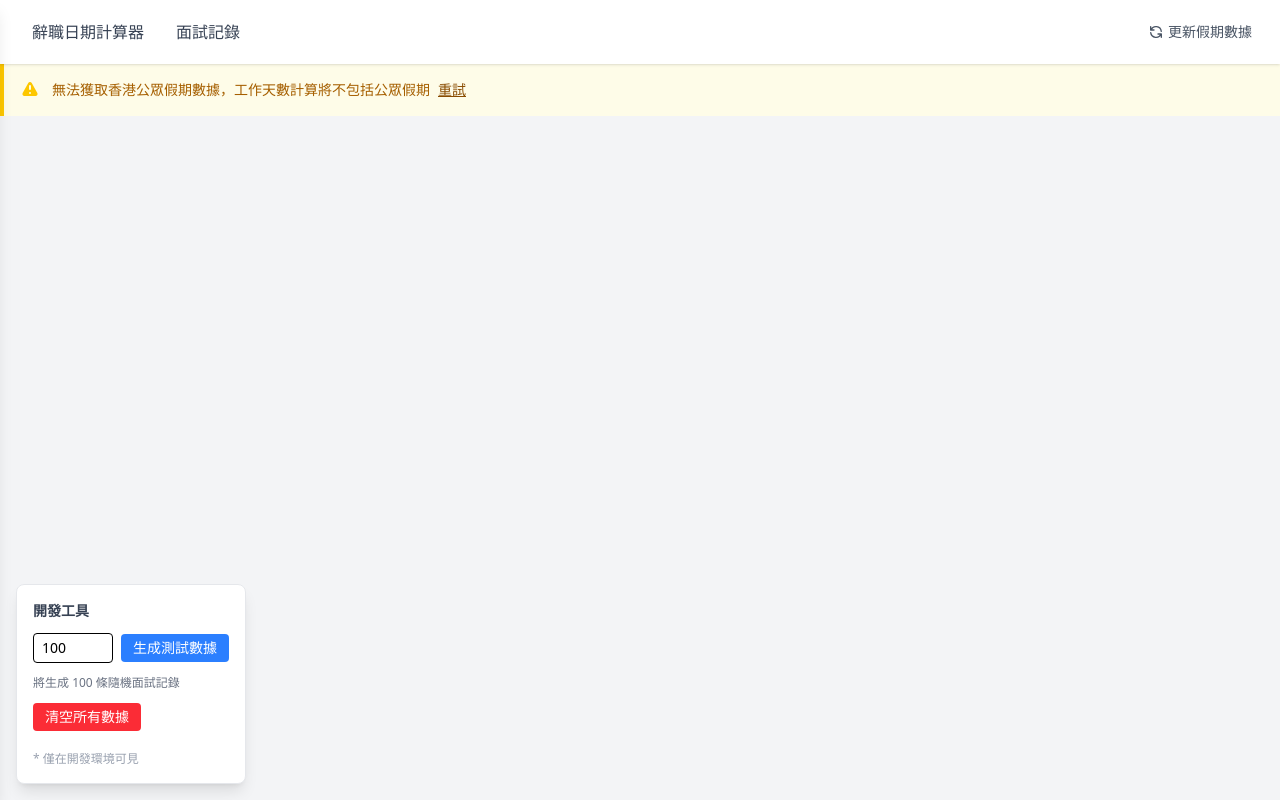
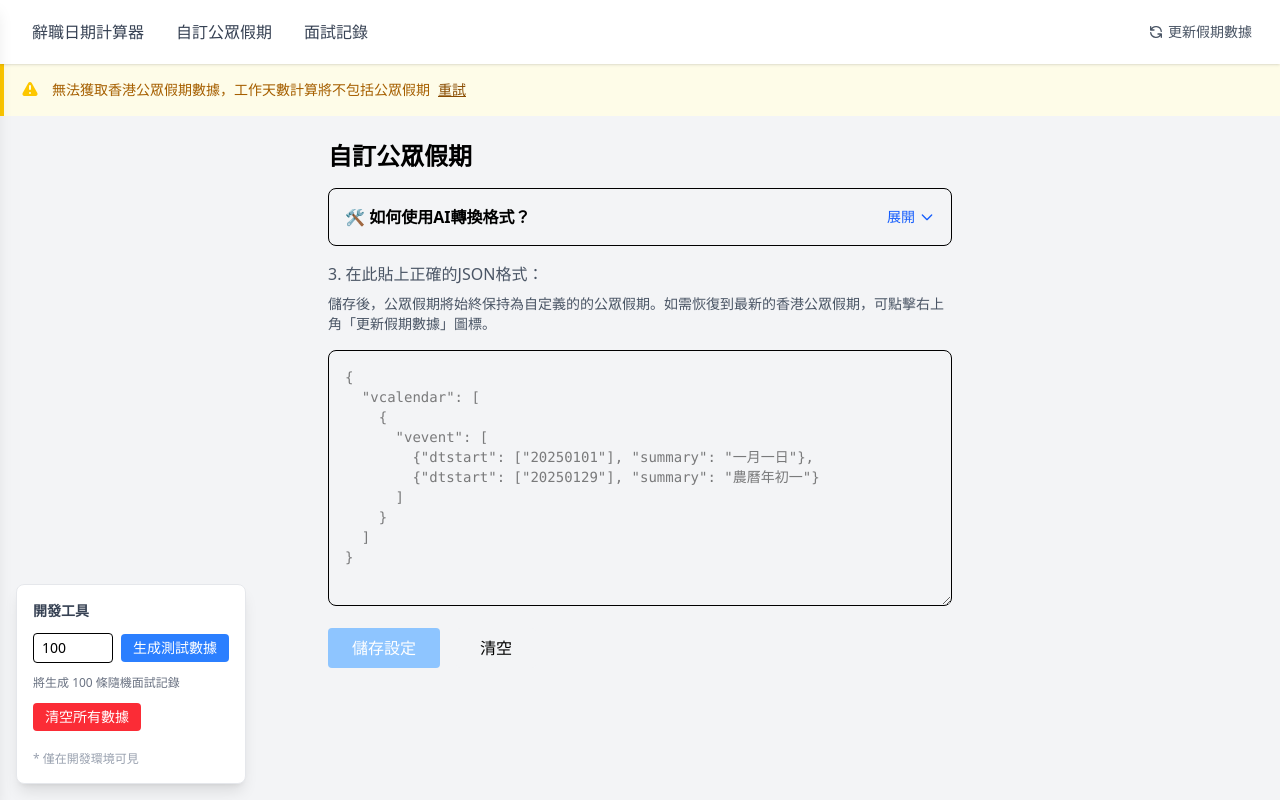
Before and after one commit to jackykh/interview-records, a React (Vite) app: page /custom-holiday in a window 1280 px wide. Built offline with nearby package versions, Linux system fonts and the light colour scheme; no server answers.

Commit message:
feat: custom holidays

```diff
--- a/package.json
+++ b/package.json
@@ -19,6 +19,7 @@
     "react-calendar": "^5.1.0",
     "react-dom": "^19.0.0",
     "react-router-dom": "^7.5.0",
+    "react-toastify": "^11.0.5",
     "recharts": "^2.15.2",
     "tailwindcss": "^4.1.3",
     "zustand": "^5.0.3"
--- a/src/App.tsx
+++ b/src/App.tsx
@@ -13,6 +13,9 @@ import { BrowserRouter, Routes, Route, Link, Navigate } from "react-router-dom";
 import { Statistics } from "./pages/Statistics";
 import ResignationCalculator from "./pages/ResignationCalculator";
 import InterviewRecord from "./pages/InterviewRecord";
+import CustomHolidayForm from "./pages/CustomHolidayForm";
+import { toast, ToastContainer } from "react-toastify";
+import { holidayDataConvert, CachedHolidays } from "./utils/holiday";
 
 const queryClient = new QueryClient({
   defaultOptions: {
@@ -31,15 +34,6 @@ const LoadingOverlay = () => (
     </div>
   </div>
 );
-
-// 定義緩存數據的類型
-interface CachedHolidays {
-  data: Array<{
-    date: string; // 存儲時轉為字符串
-    name: string;
-  }>;
-  timestamp: number;
-}
 
 // 緩存過期時間設置（7天）
 const CACHE_EXPIRY_TIME = 7 * 24 * 60 * 60 * 1000;
@@ -86,13 +80,7 @@ const fetchHolidays = async () => {
   }
 
   // 處理數據
-  // eslint-disable-next-line @typescript-eslint/no-explicit-any
-  const holidays = data.vcalendar[0].vevent.map((event: any) => ({
-    date: new Date(
-      event.dtstart[0].replace(/(\d{4})(\d{2})(\d{2})/, "$1-$2-$3")
-    ),
-    name: event.summary,
-  }));
+  const holidays = holidayDataConvert(data);
 
   // 存儲到 localStorage
   try {
@@ -123,7 +111,9 @@ const AppContent = () => {
     // 清除 localStorage 中的緩存
     localStorage.removeItem("holidaysCache");
     // 使當前的 query 失效並重新獲取
-    queryClient.invalidateQueries({ queryKey: ["holidays"] });
+    queryClient.invalidateQueries({ queryKey: ["holidays"] }).then(() => {
+      toast.success("已更新香港公眾假期數據");
+    });
   };
 
   const { isLoading, error } = useQuery({
@@ -190,6 +180,12 @@ const AppContent = () => {
                   className="flex items-center px-4 text-gray-700 hover:text-gray-900"
                 >
                   辭職日期計算器
+                </Link>
+                <Link
+                  to="/custom-holiday"
+                  className="flex items-center px-4 text-gray-700 hover:text-gray-900"
+                >
+                  自訂公眾假期
                 </Link>
                 <Link
                   to="/interview-record"
@@ -270,6 +266,13 @@ const AppContent = () => {
                     辭職日期計算器
                   </Link>
                   <Link
+                    to="/custom-holiday"
+                    className="block px-4 py-3 text-gray-700 hover:bg-gray-100 transition-colors"
+                    onClick={() => setIsDrawerOpen(false)}
+                  >
+                    自訂公眾假期
+                  </Link>
+                  <Link
                     to="/interview-record"
                     className="block px-4 py-3 text-gray-700 hover:bg-gray-100 transition-colors"
                     onClick={() => setIsDrawerOpen(false)}
@@ -339,6 +342,7 @@ const AppContent = () => {
         {/* 路由內容 */}
         <Routes>
           <Route path="/" element={<ResignationCalculator />} />
+          <Route path="/custom-holiday" element={<CustomHolidayForm />} />
           <Route path="/interview-record" element={<InterviewRecord />} />
           <Route path="/statistics" element={<Statistics />} />
           <Route
@@ -356,9 +360,10 @@ function App() {
     <BrowserRouter>
       <QueryClientProvider client={queryClient}>
         <AppContent />
-        <ScrollToTop />
         <DevTools />
       </QueryClientProvider>
+      <ScrollToTop />
+      <ToastContainer />
     </BrowserRouter>
   );
 }
--- /dev/null
+++ b/src/pages/CustomHolidayForm.tsx
@@ -0,0 +1,225 @@
+import { useState } from "react";
+import { toast } from "react-toastify";
+import { CachedHolidays, holidayDataConvert, TVEvent } from "../utils/holiday";
+import { MAX_TIMESTAMP } from "../utils/date";
+import { useQueryClient } from "@tanstack/react-query";
+
+const CustomHolidayForm = () => {
+  const [jsonInput, setJsonInput] = useState("");
+  const [rawText, setRawText] = useState("");
+  const [isHelperOpen, setIsHelperOpen] = useState(false);
+  const queryClient = useQueryClient();
+
+  // 預設範本和prompt模板
+  const defaultHolidays = `{
+  "vcalendar": [
+    {
+      "vevent": [
+        {"dtstart": ["20250101"], "summary": "一月一日"},
+        {"dtstart": ["20250129"], "summary": "農曆年初一"}
+      ]
+    }
+  ]
+}`;
+
+  const aiPromptTemplate = `請將以下假期列表轉換為嚴格符合此JSON格式：
+- 日期用YYYYMMDD格式的字串陣列
+- 保留原始假期名稱
+- 範例格式：
+${JSON.stringify(JSON.parse(defaultHolidays), null, 2)}
+
+需要轉換的原始文本：
+-------------------------
+{USER_TEXT}
+-------------------------
+請只輸出JSON，不要其他解釋內容。`;
+
+  // 複製功能
+  const copyPrompt = async () => {
+    const fullPrompt = aiPromptTemplate.replace("{USER_TEXT}", rawText);
+    try {
+      await navigator.clipboard.writeText(fullPrompt);
+      toast.success("📋 已複製完整指令到剪貼簿！");
+    } catch (err) {
+      if (err) {
+        toast.error("❌ 複製失敗，請手動複製");
+      }
+    }
+  };
+
+  // 驗證日期格式
+  const isValidDate = (dateStr: string) => {
+    return /^(\d{4})(0[1-9]|1[0-2])(0[1-9]|[12][0-9]|3[01])$/.test(dateStr);
+  };
+
+  // 儲存處理
+  const handleSave = () => {
+    try {
+      const parsed = JSON.parse(jsonInput);
+
+      // 結構驗證
+      if (!parsed.vcalendar?.[0]?.vevent) {
+        throw new Error("JSON 結構不符合要求");
+      }
+
+      // 日期格式檢查
+      const hasInvalidDate = parsed.vcalendar[0].vevent.some((event: TVEvent) =>
+        event.dtstart.some((date: string) => !isValidDate(date))
+      );
+
+      if (hasInvalidDate) {
+        throw new Error("日期必須為 YYYYMMDD 格式");
+      }
+      const holidays = holidayDataConvert(parsed);
+
+      // 存儲到 localStorage
+      const cacheData: CachedHolidays = {
+        // eslint-disable-next-line @typescript-eslint/no-explicit-any
+        data: holidays.map((holiday: any) => ({
+          ...holiday,
+          date: holiday.date.toISOString(), // 轉換為字符串存儲
+        })),
+        timestamp: MAX_TIMESTAMP,
+      };
+
+      localStorage.setItem("holidaysCache", JSON.stringify(cacheData));
+
+      queryClient.invalidateQueries({ queryKey: ["holidays"] });
+
+      toast.success("自訂假期已成功更新！");
+    } catch (error) {
+      toast.error(`錯誤：${(error as Error).message}`);
+    }
+  };
+
+  // 折疊控制
+  const HelperSection = () => (
+    <div className="mb-4 border rounded-lg">
+      <div
+        onClick={() => setIsHelperOpen(!isHelperOpen)}
+        className="w-full p-4 flex justify-between items-center"
+      >
+        <span className="font-semibold">🛠️ 如何使用AI轉換格式？</span>
+        <button className="text-sm text-blue-600 hover:text-blue-700 flex items-center space-x-1 cursor-pointer">
+          <span>{isHelperOpen ? "收起" : "展開"}</span>
+          <svg
+            className={`w-4 h-4 transform transition-transform duration-200 ${
+              isHelperOpen ? "rotate-180" : ""
+            }`}
+            fill="none"
+            stroke="currentColor"
+            viewBox="0 0 24 24"
+          >
+            <path
+              strokeLinecap="round"
+              strokeLinejoin="round"
+              strokeWidth={2}
+              d="M19 9l-7 7-7-7"
+            />
+          </svg>
+        </button>
+      </div>
+
+      {isHelperOpen && (
+        <div className="p-4 border-t bg-gray-50">
+          <div className="space-y-4">
+            <div>
+              <p className="font-medium mb-2">1. 貼上原始假期列表</p>
+              <p className="mb-2 text-sm text-gray-600">
+                （任何包含所需假期資訊（年份、日期、假期名稱）的文字，格式不限，如
+                <a
+                  href="https://www.gov.uk/bank-holidays"
+                  target="_blank"
+                  rel="noopener noreferrer"
+                  className="underline"
+                >
+                  英國政府網發佈的假期列表
+                </a>
+                ）
+              </p>
+              <textarea
+                value={rawText}
+                onChange={(e) => setRawText(e.target.value)}
+                placeholder="任何包含所需假期資訊的文字，範例輸入：
+2025
+Date	Day of the week	Bank holiday
+18 April	Friday	Good Friday
+21 April	Monday	Easter Monday
+5 May	Monday	Early May bank holiday"
+                className="w-full h-32 p-3 border rounded-md text-sm"
+              />
+            </div>
+
+            <div>
+              <p className="font-medium mb-2">2. 生成AI指令</p>
+              <button
+                onClick={copyPrompt}
+                className="flex items-center gap-2 px-4 py-2 bg-blue-100 rounded-md hover:bg-blue-200 cursor-pointer"
+              >
+                📋 複製完整AI轉換指令
+              </button>
+              <p className="mt-2 text-sm text-gray-600">
+                貼到 ChatGPT/Deepseek 等AI工具後即可取得正確JSON格式
+              </p>
+            </div>
+
+            <div className="p-3 bg-white rounded border">
+              <p className="text-sm font-medium mb-2">指令預覽：</p>
+              <pre className="text-xs text-gray-600 whitespace-pre-wrap">
+                {aiPromptTemplate.replace(
+                  "{USER_TEXT}",
+                  rawText || "（您的文本將顯示在此）"
+                )}
+              </pre>
+            </div>
+          </div>
+        </div>
+      )}
+    </div>
+  );
+
+  // 其他部分保持原有逻辑不变...
+
+  return (
+    <div className="max-w-2xl mx-auto p-6">
+      <h2 className="text-2xl font-bold mb-4">自訂公眾假期</h2>
+
+      <HelperSection />
+
+      {/* 原有JSON输入和保存部分 */}
+      <div className="mb-4 text-gray-600">
+        <p className="font-medium mb-2">3. 在此貼上正確的JSON格式：</p>
+        <p className="mb-2 text-sm text-gray-600">
+          儲存後，公眾假期將始終保持為自定義的的公眾假期。如需恢復到最新的香港公眾假期，可點擊右上角「更新假期數據」圖標。
+        </p>
+      </div>
+
+      <textarea
+        value={jsonInput}
+        onChange={(e) => setJsonInput(e.target.value)}
+        className="w-full h-64 p-4 border rounded-lg font-mono text-sm mb-4"
+        spellCheck="false"
+        placeholder={defaultHolidays}
+      />
+
+      {/* 保存按钮组 */}
+      <div className="flex gap-4">
+        <button
+          disabled={jsonInput.trim() ? false : true}
+          onClick={handleSave}
+          className="px-6 py-2 bg-blue-500 text-white rounded hover:bg-blue-600 cursor-pointer disabled:bg-blue-300 disabled:cursor-not-allowed"
+        >
+          儲存設定
+        </button>
+        <button
+          onClick={() => setJsonInput("")}
+          className="px-6 py-2 bg-gray-100 rounded hover:bg-gray-200 cursor-pointer"
+        >
+          清空
+        </button>
+      </div>
+    </div>
+  );
+};
+
+export default CustomHolidayForm;
--- a/src/utils/date.ts
+++ b/src/utils/date.ts
@@ -8,6 +8,8 @@ import {
 } from "date-fns";
 import { useHolidayStore } from "../store";
 import { zhHK } from "date-fns/locale";
+
+export const MAX_TIMESTAMP = 8640000000000000;
 
 // 新增：獲取最早可選擇的日期
 export const getEarliestSelectableDate = (): Date => {
--- /dev/null
+++ b/src/utils/holiday.ts
@@ -0,0 +1,31 @@
+export type THolidayData = {
+  vcalendar: TVCalendar[];
+};
+
+export type TVCalendar = {
+  vevent: TVEvent[];
+};
+
+export type TVEvent = {
+  dtstart: string[]; // YYYYMMDD 格式的字串陣列
+  dtend?: string[];
+  summary: string; // 假期名稱
+};
+
+// 定義緩存數據的類型
+export type CachedHolidays = {
+  data: Array<{
+    date: string; // 存儲時轉為字符串
+    name: string;
+  }>;
+  timestamp: number;
+};
+
+export const holidayDataConvert = (data: THolidayData) => {
+  return data.vcalendar[0].vevent.map((event: TVEvent) => ({
+    date: new Date(
+      event.dtstart[0].replace(/(\d{4})(\d{2})(\d{2})/, "$1-$2-$3")
+    ),
+    name: event.summary,
+  }));
+};
```
Also changed, not shown: 1 other file (tests, documents, lock files or other folders).
